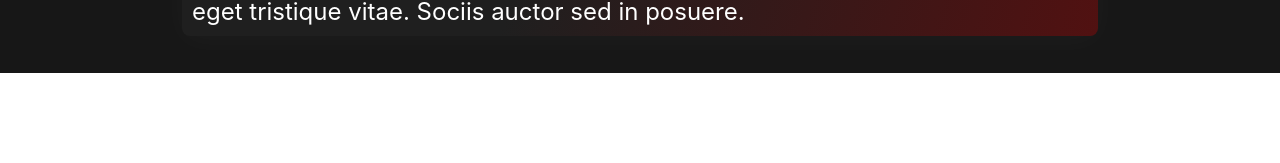
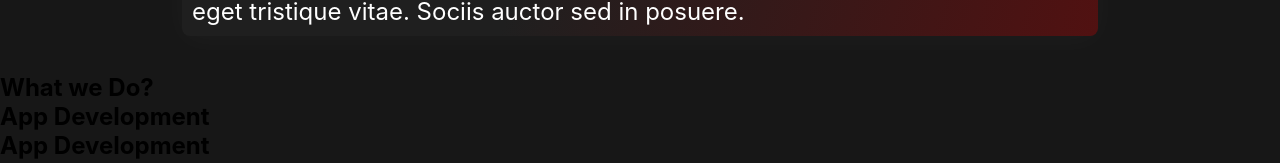
Before and after one commit to rennovex/rennovex.github.io, a React (Create React App) app in the folder rennovex-site/: page / in a window 1280 px wide. Shown: the part 1042-1205 px from the top of the page. Before the commit the page ends 1115 px from the top, so only its background shows below. Built offline with nearby package versions, Linux system fonts and the light colour scheme.

Commit message:
include what we do

```diff
--- a/rennovex-site/src/App.js
+++ b/rennovex-site/src/App.js
@@ -3,6 +3,7 @@ import './App.css';
 import Nav from './components/Nav';
 import Hero from './components/Hero';
 import Whatarewe from './components/WhatAreWe';
+import Whatwedo from './components/WhatWeDo';
 
 function App() {
   return (
@@ -10,6 +11,7 @@ function App() {
     <Nav/>
     <Hero/>
     <Whatarewe/>
+    <Whatwedo/>
     </div>
   );
 }
--- a/rennovex-site/src/components/WhatWeDo.module.css
+++ b/rennovex-site/src/components/WhatWeDo.module.css
@@ -6,5 +6,5 @@
         justify-content: center;
         margin: 5%;
     }
-    .
+
 }
```
